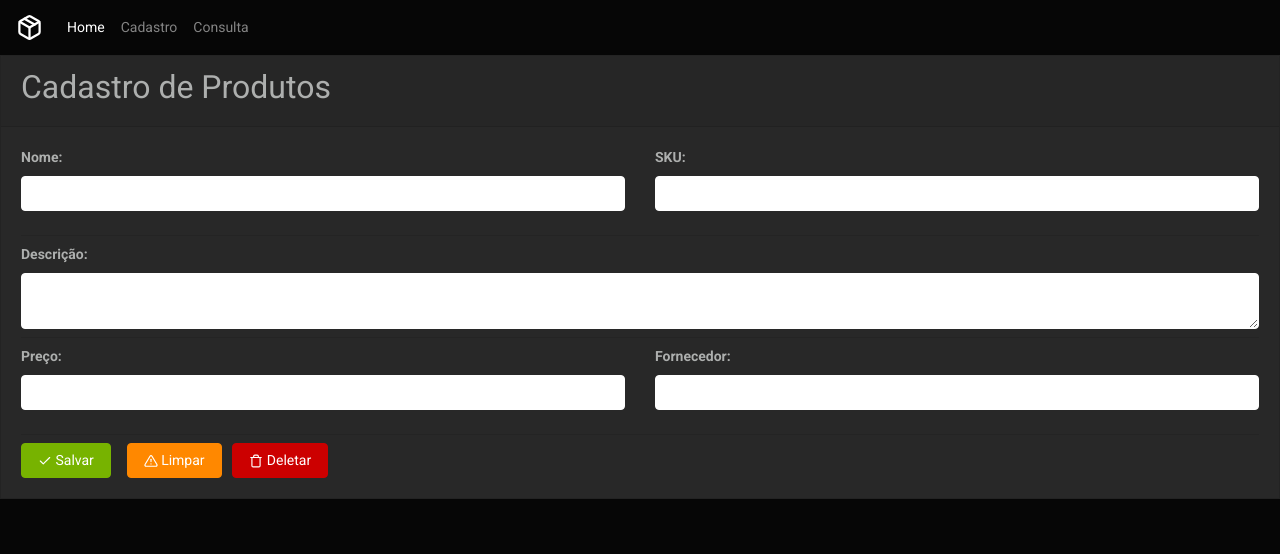
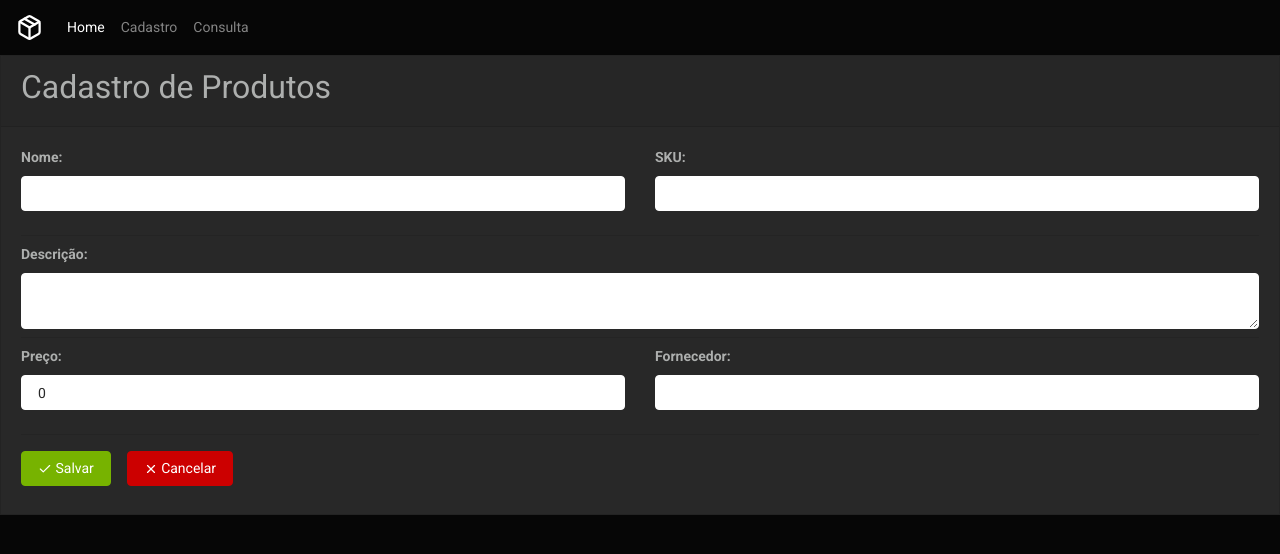
Before and after one commit to euviniciuss/stock-controller, a React (Create React App) app: page /register in a window 1280 px wide. Shown: the top 554 px of the page. Built offline with nearby package versions, Linux system fonts and the light colour scheme.

Commit message:
Adcionada a página query

```diff
--- a/package.json
+++ b/package.json
@@ -10,7 +10,6 @@
     "react-icons": "^3.9.0",
     "react-router-dom": "^5.1.2",
     "react-scripts": "3.4.1",
-    "reactdom": "^2.0.0",
     "start": "^5.1.0"
   },
   "scripts": {
--- a/src/components/navbar.js
+++ b/src/components/navbar.js
@@ -19,7 +19,7 @@ export default function Navbar() {
                     <a className="nav-link" href="/register">Cadastro</a>
                 </li>
                 <li className="nav-item">
-                    <a className="nav-link" href="#">Consulta</a>
+                    <a className="nav-link" href="/query">Consulta</a>
                 </li>
             </ul>
         </div>
--- /dev/null
+++ b/src/pages/query.js
@@ -0,0 +1,28 @@
+import React, { useState } from 'react';
+import { Link } from 'react-router-dom';
+
+export default function Query(){
+
+    const [teste, setTeste] = useState();
+
+    function handleName() {
+        alert(teste);
+    };
+    function clear(e) {
+        e.preventDefault()
+        alert(teste)
+    };
+
+    return(
+        <>
+        <h1>Hello</h1>
+
+        <input onChange={e => setTeste(e.target.value)} type="text"/>
+
+        <button onClick={handleName}>Clicar</button>
+        <button onClick={clear}>Limpar</button>
+
+        <Link to='/register'>TESTE</Link>
+        </>
+    );
+};
--- a/src/pages/register.js
+++ b/src/pages/register.js
@@ -1,8 +1,28 @@
-import React from 'react';
-import { FiCheck, FiAlertTriangle, FiTrash } from 'react-icons/fi';
+import React, { useState } from 'react';
+import { useHistory } from 'react-router-dom';
+import { FiCheck, FiX } from 'react-icons/fi';
 
 export default function Register(){
-    return(
+
+    const [name, setName] = useState('');
+    const [sku, setSku] = useState('');
+    const [description, setDescription] = useState('');
+    const [price, setPrice] = useState(0);
+    const [provider, setProvider] = useState('');
+
+    const history = useHistory();
+
+    function handleSave(){
+        alert('Seu item foi salvo com sucesso!');
+        history.push('/query');
+    };
+
+    function handleCancel(){
+        alert('cancelado');
+        history.push('/');
+    };
+
+    return (
         <div className="card">
             <div className="card-header">
                 <h4>Cadastro de Produtos</h4>
@@ -14,59 +34,78 @@ export default function Register(){
                     <div className="col-md-6">
                        <div className="form-group">
                            <label><strong>Nome: </strong></label>
-                           <input type="text" className="form-control"/>
+                           <input
+                           value={name}
+                           onChange={(e) => setName(e.target.value)}
+                           type="text"
+                           className="form-control"
+                           />
                        </div>
                     </div>
                     <div className="col-md-6">
                         <div className="form-group">
                            <label><strong>SKU: </strong></label>
-                           <input type="text" className="form-control"/>
+                           <input
+                           value={sku}
+                           onChange={(e) => setSku(e.target.value)}
+                           type="text"
+                           className="form-control"
+                           />
                        </div>
                     </div>
                 </div>
 
-                <hr class="my-2" />
+                <hr className="my-2" />
 
                 <div className="row">
                     <div className="col-md-12">
                         <label><strong>Descrição: </strong></label>
-                        <textarea className="form-control" />
+                        <textarea
+                        value={description}
+                        onChange={(e) => setDescription(e.target.value)}
+                        className="form-control"
+                        />
                     </div>
                 </div>
 
-                <hr class="my-2" />
+                <hr className="my-2" />
 
                 <div className="row">
                     <div className="col-md-6">
                        <div className="form-group">
                            <label><strong>Preço: </strong></label>
-                           <input type="text" className="form-control"/>
+                           <input
+                           value={price}
+                           onChange={(e) => setPrice(e.target.value)}
+                           type="text"
+                           className="form-control"
+                           />
                        </div>
                     </div>
                     <div className="col-md-6">
                         <div className="form-group">
                            <label><strong>Fornecedor: </strong></label>
-                           <input type="text" className="form-control"/>
+                           <input
+                           value={provider}
+                           onChange={(e) => setProvider(e.target.value)}
+                           type="text"
+                           className="form-control"
+                           />
                        </div>
                     </div>
                 </div>
 
-                <hr class="my-2" />
+                <hr className="my-2" />
 
                 <div className="row">
-                    <div className="col-md-1">
-                        <button className="d-flex align-items-center btn btn-success" title="Salvar">
+                    <div className="col-md-1 my-2">
+                        <button onClick={handleSave} className="d-flex align-items-center btn btn-success" title="Salvar">
                             <FiCheck />&nbsp;Salvar
                         </button>
                     </div>
-                    <div className="col-md-1">
-                        <button className="d-flex align-items-center btn btn-warning" title="Limpar">
-                            <FiAlertTriangle />&nbsp;Limpar
-                        </button>
-                    </div>
-                    <div className="col-md-1">
-                        <button className="d-flex align-items-center btn btn-danger" title="Deletar">
-                            <FiTrash />&nbsp;Deletar
+                    <div className="col-md-1 my-2">
+                        <button onClick={handleCancel} className="d-flex align-items-center btn btn-danger" title="Deletar">
+                            <FiX />&nbsp;Cancelar
                         </button>
                     </div>
                 </div>
--- a/src/routes.js
+++ b/src/routes.js
@@ -3,6 +3,7 @@ import { BrowserRouter, Route, Switch } from 'react-router-dom';
 
 import Home from './pages/home';
 import Register from './pages/register';
+import Query from './pages/query';
 
 export default function Routes(){
     return(
@@ -10,6 +11,7 @@ export default function Routes(){
             <Switch>
                 <Route path="/" exact component={Home}/>
                 <Route path="/register" component={Register}/>
+                <Route path="/query" component={Query}/>
             </Switch>
         </BrowserRouter>
     );
```
Also changed, not shown: src/Global.css (line endings or trailing spaces).
